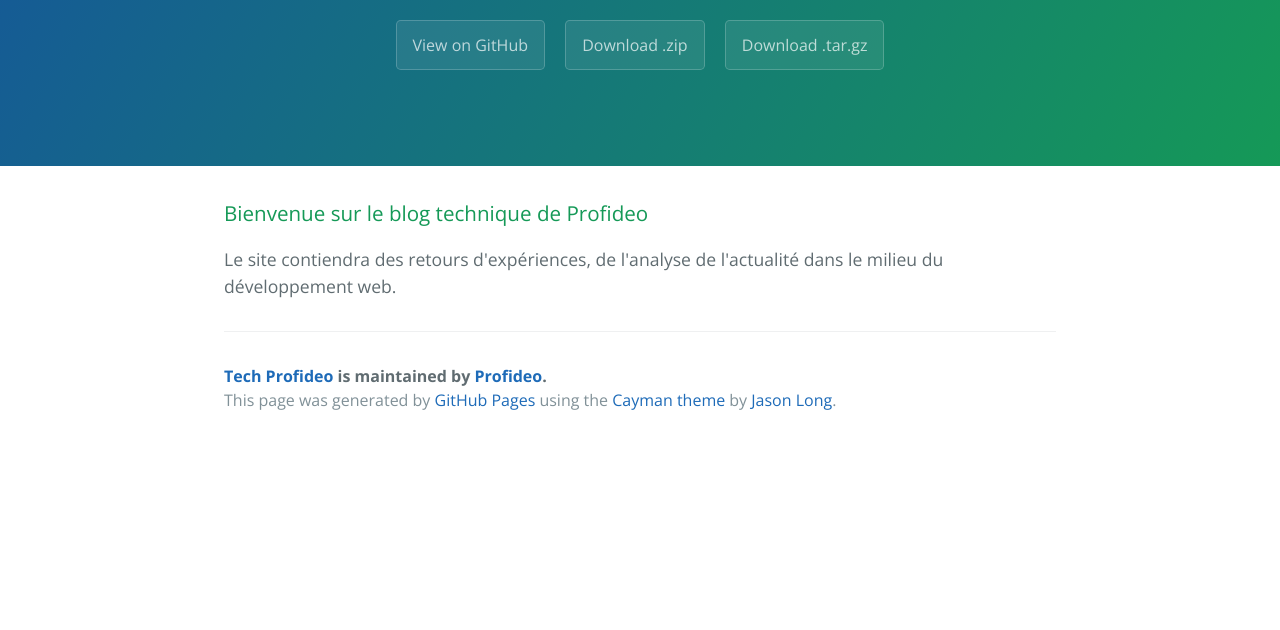
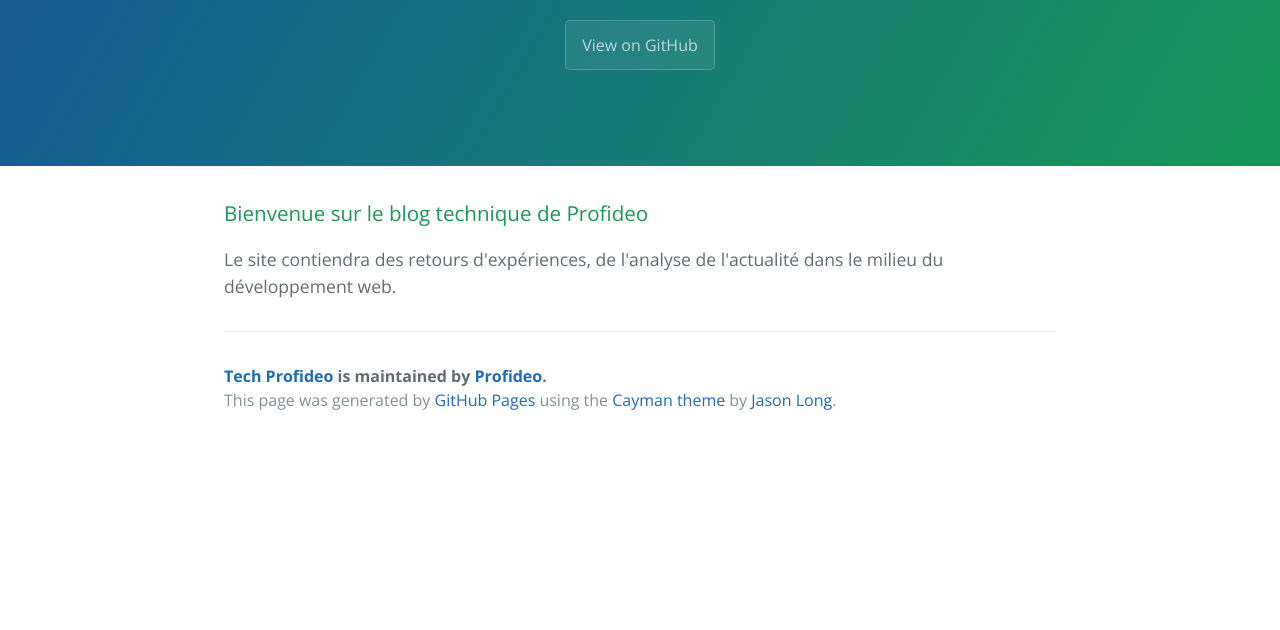
Before and after one commit to Profideo/tech.profideo, a plain HTML site: page index.html in a window 1280 px wide. Shown: the part 170-800 px from the top of the page. Drawn offline with nearby package versions, Linux system fonts and the light colour scheme.

Commit message:
Update index.html

```diff
--- a/index.html
+++ b/index.html
@@ -14,8 +14,6 @@
       <h1 class="project-name">Tech Profideo</h1>
       <h2 class="project-tagline"></h2>
       <a href="https://github.com/Profideo/tech.profideo" class="btn">View on GitHub</a>
-      <a href="https://github.com/Profideo/tech.profideo/zipball/master" class="btn">Download .zip</a>
-      <a href="https://github.com/Profideo/tech.profideo/tarball/master" class="btn">Download .tar.gz</a>
     </section>
 
     <section class="main-content">
```
